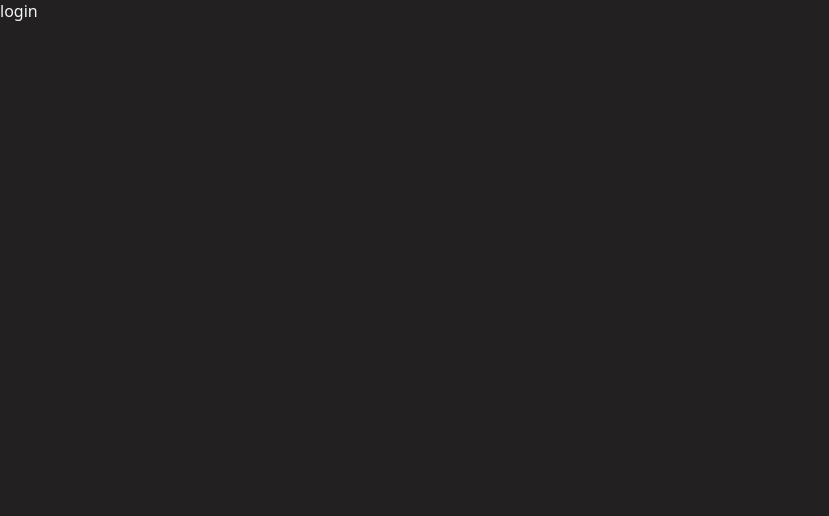
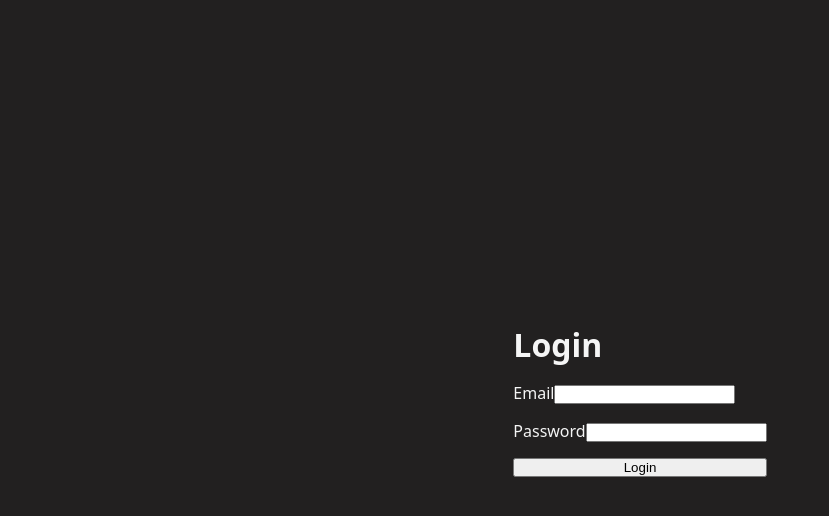
Before and after one commit to Joyeeta2003/modify, a React (Vite) app in the folder Frontend/: page /login in a window 1280 px wide. Shown: the top 516 px of the page, without its empty margins (0-829 px from the left). Built offline with nearby package versions, Linux system fonts and the light colour scheme.

Commit message:
login done

```diff
--- a/Frontend/src/features/auth/pages/Login.jsx
+++ b/Frontend/src/features/auth/pages/Login.jsx
@@ -1,7 +1,22 @@
-
+import "../style/login.scss"
 const Login = () => {
   return (
-    <div>login</div>
+    <main className="login-page">
+        <div className="form-container">
+            <h1>Login</h1>
+            <form>
+                <div className="form-group">
+                    <label htmlFor="email">Email</label>
+                    <input type="email" id="email" name="email" required />
+                </div>
+                <div className="form-group">
+                    <label htmlFor="password">Password</label>
+                    <input type="password" id="password" name="password" required />
+                </div>
+                <button type="submit">Login</button>
+            </form>
+        </div>
+    </main>
   )
 }
 
--- /dev/null
+++ b/Frontend/src/features/auth/style/login.scss
@@ -0,0 +1,24 @@
+.login-page{
+    display: flex;
+    justify-content: center;
+    align-items: center;
+    min-height: 100vh;
+    .form-container{
+        display: flex;
+        flex-direction: column;
+        gap: 1rem;
+        padding: 2rem;
+        border-radius: 0.5rem;
+    }
+    form{
+        display: flex;
+        flex-direction: column;
+        gap: 1rem;
+
+        .input-group{
+            display: flex;
+            flex-direction: column;
+            gap: 0.5rem;
+        }
+    }
+}
```
Also changed, not shown: Frontend/src/features/shared/style/button.scss (added, +13 -0 lines).
